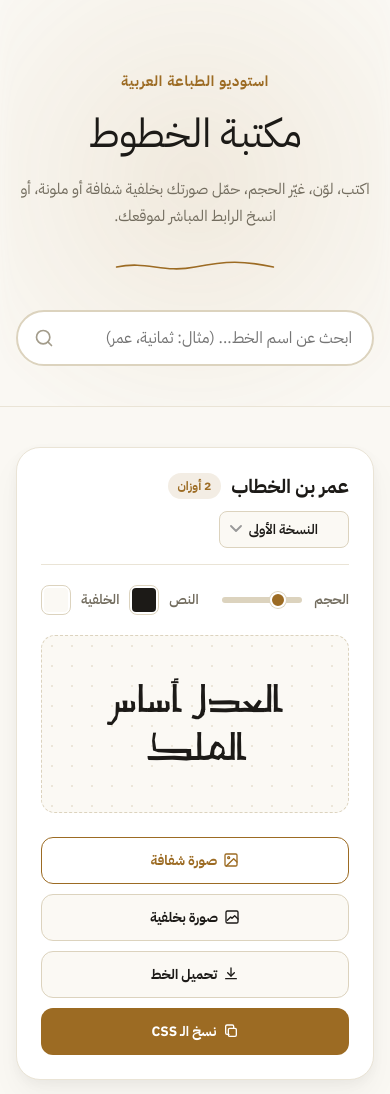
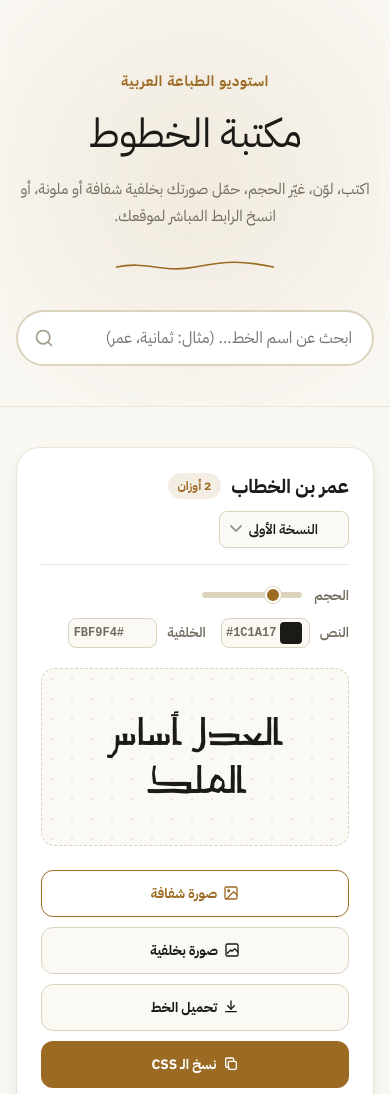
Before and after one commit to morhafali5r-hub/M.F.L, a plain HTML site: page index.html in a window 390 px wide. Shown: the top 1094 px of the page. Drawn offline with nearby package versions, Linux system fonts and the light colour scheme; a web font is replaced by a local one.

Commit message:
Update V2

```diff
--- a/index.html
+++ b/index.html
@@ -14,7 +14,7 @@
     <style id="dynamic-styles"></style>
 
     <style>
-        /* إضافة خط بانوراما نسخ بشكل أساسي للعنوان */
+        /* خط بانوراما نسخ بشكل أساسي للعنوان */
         @font-face {
             font-family: 'Panorama-Naskh';
             src: url('https://cdn.jsdelivr.net/gh/morhafali5r-hub/M.F.L@main/MORHAF-Fonts/panorama-naksh/PanoramaNaskh-Scribble.ttf');
@@ -86,7 +86,6 @@
             font-weight: normal; line-height: 1.3;
             font-family: 'Panorama-Naskh', var(--font-display);
 
-            /* تأثير اللمعة */
             background: linear-gradient(
                 110deg,
                 var(--text) 35%,
@@ -97,16 +96,15 @@
             -webkit-background-clip: text;
             background-clip: text;
             -webkit-text-fill-color: transparent;
-            color: var(--text); /* احتياطي للمتصفحات القديمة */
+            color: var(--text);
 
-            /* مدة الأنيميشن 5 ثواني */
             animation: lightSweep 5s infinite ease-in-out;
         }
 
         @keyframes lightSweep {
             0% { background-position: 100% 50%; }
             15% { background-position: 0% 50%; }
-            100% { background-position: 0% 50%; } /* توقف مؤقت لباقي الـ 5 ثواني */
+            100% { background-position: 0% 50%; }
         }
 
         .hero p.subtitle {
@@ -138,7 +136,7 @@
 
         /* ========== 3. شبكة الكروت (Cards) ========== */
         .fonts-grid {
-            display: grid; grid-template-columns: repeat(auto-fill, minmax(320px, 1fr));
+            display: grid; grid-template-columns: repeat(auto-fill, minmax(340px, 1fr));
             gap: 30px; padding: 60px 20px 80px; max-width: 1300px; margin: 0 auto;
             min-height: 50vh;
         }
@@ -172,19 +170,40 @@
         }
 
         .controls {
-            display: flex; align-items: center; justify-content: space-between; gap: 15px;
-            margin-bottom: 20px; flex-wrap: wrap;
+            display: flex; flex-direction: column; gap: 12px;
+            margin-bottom: 20px;
+        }
+
+        .control-row {
+            display: flex; align-items: center; justify-content: space-between; gap: 15px; flex-wrap: wrap;
         }
 
         .control-group { display: flex; align-items: center; gap: 10px; font-size: .85rem; color: var(--text-muted); font-weight: 600; }
 
-        input[type="range"] { -webkit-appearance: none; width: 80px; height: 6px; border-radius: 99px; background: var(--border-strong); outline: none; }
+        input[type="range"] { -webkit-appearance: none; width: 100px; height: 6px; border-radius: 99px; background: var(--border-strong); outline: none; }
         input[type="range"]::-webkit-slider-thumb { -webkit-appearance: none; width: 16px; height: 16px; border-radius: 50%; background: var(--accent); cursor: pointer; border: 2px solid var(--surface); box-shadow: 0 0 0 1px var(--border-strong); }
 
-        input[type="color"] { border: 1px solid var(--border-strong); width: 30px; height: 30px; border-radius: 8px; cursor: pointer; padding: 0; background: none; transition: transform .2s ease; }
-        input[type="color"]:hover { transform: scale(1.1); }
-        input[type="color"]::-webkit-color-swatch-wrapper { padding: 2px; }
-        input[type="color"]::-webkit-color-swatch { border: none; border-radius: 4px; }
+        /* تصميم جديد لاختيار الألوان مع كتابة الكود */
+        .color-picker-wrap {
+            display: flex; align-items: center;
+            border: 1px solid var(--border-strong); border-radius: 8px;
+            background: var(--surface-2); padding: 2px 6px 2px 2px;
+            transition: border-color 0.2s ease;
+        }
+        .color-picker-wrap:focus-within { border-color: var(--accent); }
+
+        .color-picker-wrap input[type="color"] {
+            border: none; width: 24px; height: 24px; border-radius: 6px;
+            cursor: pointer; padding: 0; background: none;
+        }
+        .color-picker-wrap input[type="color"]::-webkit-color-swatch-wrapper { padding: 1px; }
+        .color-picker-wrap input[type="color"]::-webkit-color-swatch { border: none; border-radius: 4px; }
+
+        .hex-input {
+            width: 55px; border: none; outline: none; background: transparent;
+            font-family: monospace; font-size: 0.75rem; color: var(--text-muted);
+            text-align: center; font-weight: 600;
+        }
 
         .preview-area {
             padding: 40px 20px; border-radius: var(--radius-md);
@@ -244,6 +263,7 @@
             .hero { padding: 70px 16px 40px; }
             .fonts-grid { grid-template-columns: 1fr; padding: 40px 16px; }
             .buttons-grid { grid-template-columns: 1fr; }
+            .control-row { justify-content: flex-start; }
         }
     </style>
 </head>
@@ -290,7 +310,7 @@
             { name: 'عمر بن الخطاب', previewText: 'العدل أساس الملك', variants: [{ label: 'النسخة الأولى', family: 'Omar-VF', url: 'MORHAF-Fonts/omar-bin-elkhattab/omarbnelkhtabVF.ttf' }, { label: 'النسخة الثانية', family: 'Omar-2VF', url: 'MORHAF-Fonts/omar-bin-elkhattab/omarbnelkhtab2VF.ttf' }] },
             { name: 'ثمانية (Thmanyah)', previewText: 'ثمــــانية', variants: [{ label: 'العادي', family: 'Thmanyah-Regular', url: 'MORHAF-Fonts/thmanyah-family/thmanyahserifdisplay-Regular.otf' }, { label: 'الخفيف', family: 'Thmanyah-Light', url: 'MORHAF-Fonts/thmanyah-family/thmanyahserifdisplay-Light.otf' }, { label: 'المتوسط', family: 'Thmanyah-Medium', url: 'MORHAF-Fonts/thmanyah-family/thmanyahserifdisplay-Medium.otf' }, { label: 'العريض', family: 'Thmanyah-Bold', url: 'MORHAF-Fonts/thmanyah-family/thmanyahserifdisplay-Bold.otf' }, { label: 'الأسود', family: 'Thmanyah-Black', url: 'MORHAF-Fonts/thmanyah-family/thmanyahserifdisplay-Black.otf' }] },
             { name: 'ستيم (Steam)', previewText: 'ستيم', variants: [{ label: 'متغير', family: 'Steam-Variable', url: 'MORHAF-Fonts/steam-family/Steam-Variable.ttf' }, { label: 'مائل يمين', family: 'Steam-OpliqueR', url: 'MORHAF-Fonts/steam-family/SteamVF-OpliqueRight.ttf' }, { label: 'مائل يسار', family: 'Steam-OpliqueL', url: 'MORHAF-Fonts/steam-family/SteamVF-OpliqueLeft.ttf' }, { label: 'نمط 1', family: 'Steam-Style1-Alef', url: 'MORHAF-Fonts/steam-family/SteamVF-Mob Style1 AlefLam1.ttf' }, { label: 'نمط 2', family: 'Steam-Style2-Alef', url: 'MORHAF-Fonts/steam-family/SteamVF-Mob Style2 AlefLam1.ttf' }] },
-            { name: 'دنقل (Dongol)', previewText: 'بساطة وأناقة', variants: [{ label: 'صلب', family: 'Dongol-Solid', url: 'MORHAF-Fonts/dongol-fami;y/Dongol-Solid.ttf' }, { label: 'كلاسيكي', family: 'Dongol-Vintage', url: 'MORHAF-Fonts/dongol-fami;y/Dongol-Vintage.ttf' }, { label: 'مخربش', family: 'Dongol-Scribble', url: 'MORHAF-Fonts/dongol-fami;y/Dongol-Scribble.ttf' }] },
+            { name: 'دنقل (Dongol)', previewText: 'بساطة وأناقة', variants: [{ label: 'صلب', family: 'Dongol-Solid', url: 'MORHAF-Fonts/dongol-fami;y/Dongol-Solid.ttf' }, { label: 'مخربش', family: 'Dongol-Scribble', url: 'MORHAF-Fonts/dongol-fami;y/Dongol-Scribble.ttf' }] },
             { name: 'كاسوا (Kaswa)', previewText: 'بساطة التصميم الحديث', variants: [{ label: 'حديث', family: 'Kaswa-Modern', url: 'MORHAF-Fonts/kaswa/Kaswa-Modern.ttf' }, { label: 'ديكو', family: 'Kaswa-Deco', url: 'MORHAF-Fonts/kaswa/Kaswa-Modern Deco.ttf' }, { label: 'قاسم', family: 'Kasem-VF', url: 'MORHAF-Fonts/kaswa/Kasem-VF.ttf' }] },
             { name: 'ميلان (Milan)', previewText: 'عناوين بارزة', variants: [{ label: 'أسود', family: 'Milan-Black', url: 'MORHAF-Fonts/milan-display/Milan Display Black.otf' }, { label: 'أسود مزخرف', family: 'Milan-Swashes', url: 'MORHAF-Fonts/milan-display/Milan Display Black Swashes.otf' }] },
             { name: 'سياف (Sayaf)', previewText: 'حد السيف', variants: [{ label: 'سياف', family: 'Sayaf-Heavy', url: 'MORHAF-Fonts/sayaf/AVT-ar-Sayaf-HeavyHatch.ttf' }, { label: 'سياف (Mob)', family: 'Sayaf-Mob', url: 'MORHAF-Fonts/sayaf/AVT-ar Sayaf HeavyHatch-mob.ttf' }] },
@@ -333,13 +353,27 @@
                 </div>
 
                 <div class="controls">
-                    <div class="control-group">
-                        <label>الحجم</label>
-                        <input type="range" min="20" max="100" value="40" oninput="changeFontSize('preview-${index}', this.value)">
+                    <div class="control-row">
+                        <div class="control-group">
+                            <label>الحجم</label>
+                            <input type="range" min="20" max="100" value="40" oninput="changeFontSize('preview-${index}', this.value)">
+                        </div>
                     </div>
-                    <div class="control-group">
-                        <label>النص</label><input type="color" oninput="changeTextColor('preview-${index}', this.value)" value="#1C1A17">
-                        <label>الخلفية</label><input type="color" oninput="changeBgColor('box-${index}', this.value)" value="#FBF9F4">
+                    <div class="control-row">
+                        <div class="control-group">
+                            <label>النص</label>
+                            <div class="color-picker-wrap">
+                                <input type="color" id="color-picker-${index}" oninput="updateColorFromPicker(${index}, this.value, false)" value="#1C1A17">
+                                <input type="text" id="color-hex-${index}" class="hex-input" value="#1C1A17" oninput="updateColorFromHex(${index}, this.value, false)">
+                            </div>
+                        </div>
+                        <div class="control-group">
+                            <label>الخلفية</label>
+                            <div class="color-picker-wrap">
+                                <input type="color" id="bg-picker-${index}" oninput="updateColorFromPicker(${index}, this.value, true)" value="#FBF9F4">
+                                <input type="text" id="bg-hex-${index}" class="hex-input" value="#FBF9F4" oninput="updateColorFromHex(${index}, this.value, true)">
+                            </div>
+                        </div>
                     </div>
                 </div>
 
@@ -367,8 +401,38 @@
             document.getElementById(`copy-${cIndex}`).setAttribute('onclick', `copyCSS('${variant.family}', '${variant.url}')`);
         }
 
-        function changeTextColor(id, color) { document.getElementById(id).style.color = color; }
-        function changeBgColor(id, color) { document.getElementById(id).style.backgroundColor = color; }
+        // التزامن بين منتقي اللون ومربع الكتابة (للنص والخلفية)
+        function updateColorFromPicker(index, hexValue, isBg) {
+            const upperHex = hexValue.toUpperCase();
+            if (isBg) {
+                document.getElementById(`bg-hex-${index}`).value = upperHex;
+                document.getElementById(`box-${index}`).style.backgroundColor = upperHex;
+            } else {
+                document.getElementById(`color-hex-${index}`).value = upperHex;
+                document.getElementById(`preview-${index}`).style.color = upperHex;
+            }
+        }
+
+        // التزامن من مربع الكتابة إلى منتقي اللون
+        function updateColorFromHex(index, hexValue, isBg) {
+            let validHex = hexValue.trim();
+            // إضافة الهاشتاق تلقائياً إذا ما كان موجود
+            if (validHex.length > 0 && !validHex.startsWith('#')) {
+                validHex = '#' + validHex;
+            }
+
+            // التحقق إذا كان الكود السداسي صالح (3 أو 6 أحرف)
+            if (/^#([0-9A-F]{3}){1,2}$/i.test(validHex)) {
+                if (isBg) {
+                    document.getElementById(`bg-picker-${index}`).value = validHex;
+                    document.getElementById(`box-${index}`).style.backgroundColor = validHex;
+                } else {
+                    document.getElementById(`color-picker-${index}`).value = validHex;
+                    document.getElementById(`preview-${index}`).style.color = validHex;
+                }
+            }
+        }
+
         function changeFontSize(id, size) { document.getElementById(id).style.fontSize = size + 'px'; }
 
         function copyCSS(family, urlPath) {
@@ -380,24 +444,18 @@
             }).catch(() => { showToast('خطأ بالنسخ ⚠️'); });
         }
 
-        // دالة تصوير المخطوطة مع استخراج النص الديناميكي للتسمية
+        // دالة تصوير المخطوطة (تم رفع الدقة إلى أبعاد خرافية 4K)
         function saveCardPNG(btnElement, boxId, fontName, isTransparent, index) {
-            // جلب النص المكتوب حالياً في مربع المعاينة
             const previewEl = document.getElementById('preview-' + index);
             let textSnippet = previewEl ? previewEl.innerText.trim() : fontName;
 
-            // إذا كان المربع فارغ، بنرجع لاسم الخط كاحتياطي
             if (!textSnippet) textSnippet = fontName;
-
-            // تنظيف النص (حذف المسافات الزائدة) وأخذ أول جزء منه بس عشان ما يكون اسم الملف طويل جداً
             textSnippet = textSnippet.replace(/\s+/g, ' ').substring(0, 30);
 
-            // تجهيز الاسم الافتراضي
             const defaultFileName = `${textSnippet}-MFL`;
 
-            // طلب التسمية من المستخدم
             const customName = prompt("أدخل اسم المخطوطة (أو اضغط موافق للاسم الافتراضي):", defaultFileName);
-            if (customName === null) return; // المستخدم ضغط إلغاء
+            if (customName === null) return;
 
             const finalName = customName.trim() === "" ? defaultFileName : customName.trim();
 
@@ -408,14 +466,12 @@
             btnElement.innerHTML = 'جاري... ⏳';
             btnElement.style.pointerEvents = 'none';
 
-            // إزالة التحديد عن النص لضمان عدم تصوير المؤشر
             if (window.getSelection) window.getSelection().removeAllRanges();
             if (document.activeElement) document.activeElement.blur();
 
             const originalBg = element.style.backgroundColor;
             const originalBorder = element.style.border;
 
-            // إخفاء الإطار والنمط المربع
             element.style.border = 'none';
             element.classList.add('hide-pattern');
 
@@ -431,8 +487,9 @@
             }
 
             setTimeout(() => {
+                // رفع الدقة إلى مقياس 12 للحصول على صورة بمتوسط عرض 4000px (4K Resolution)
                 html2canvas(element, {
-                    scale: 3,
+                    scale: 12,
                     useCORS: true,
                     backgroundColor: exportBgColor,
                     logging: false
@@ -440,17 +497,15 @@
                     const dataUrl = canvas.toDataURL('image/png', 1.0);
                     const link = document.createElement('a');
                     link.href = dataUrl;
-                    // استخدام الاسم اللي تم تحديده فوق
                     link.download = finalName + (isTransparent ? '-شفاف.png' : '-ملون.png');
                     document.body.appendChild(link);
                     link.click();
                     document.body.removeChild(link);
 
-                    showToast('تم تحميل المخطوطة بنجاح 🎉');
+                    showToast('تم تحميل المخطوطة بدقة 4K بنجاح 🎉');
                 }).catch(err => {
                     showToast('حدث خطأ أثناء التصوير ⚠️');
                 }).finally(() => {
-                    // استعادة العناصر لشكلها الطبيعي
                     element.style.backgroundColor = originalBg;
                     element.style.border = originalBorder;
                     element.classList.remove('hide-pattern');
```
